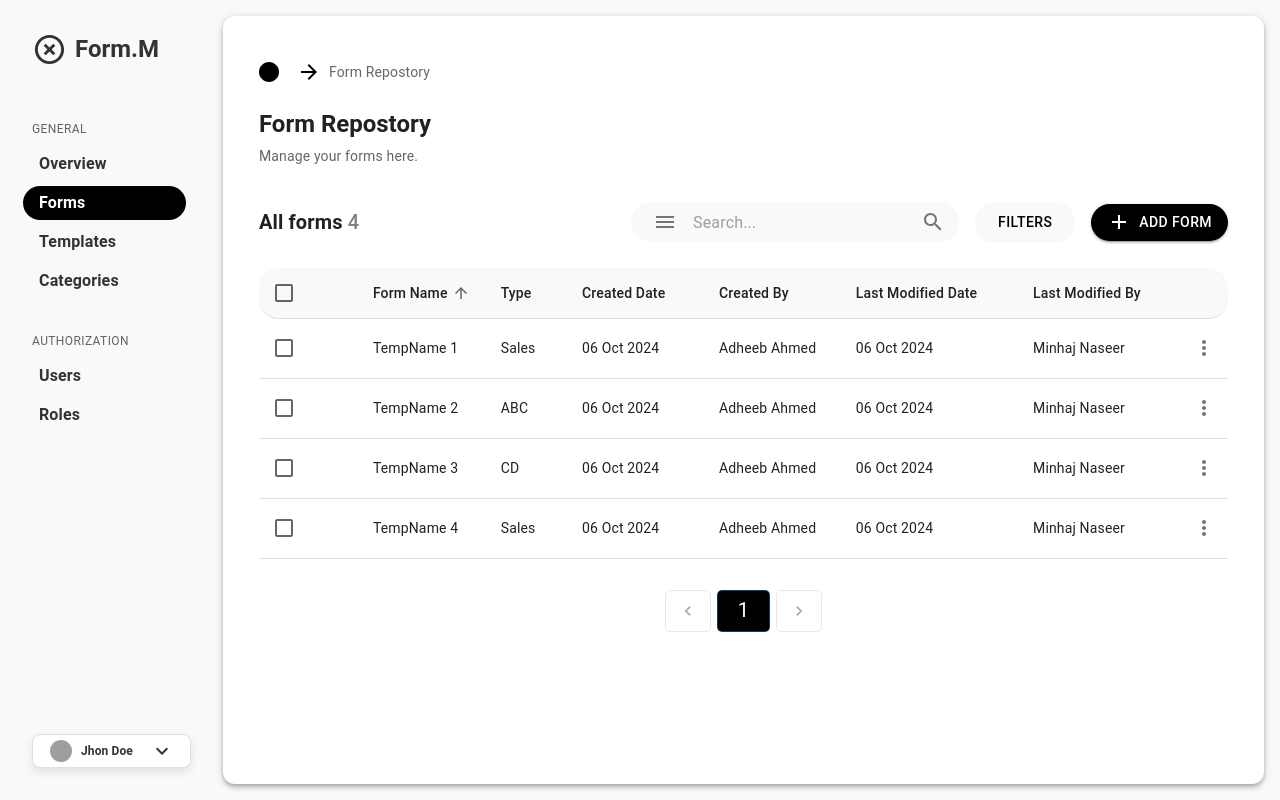
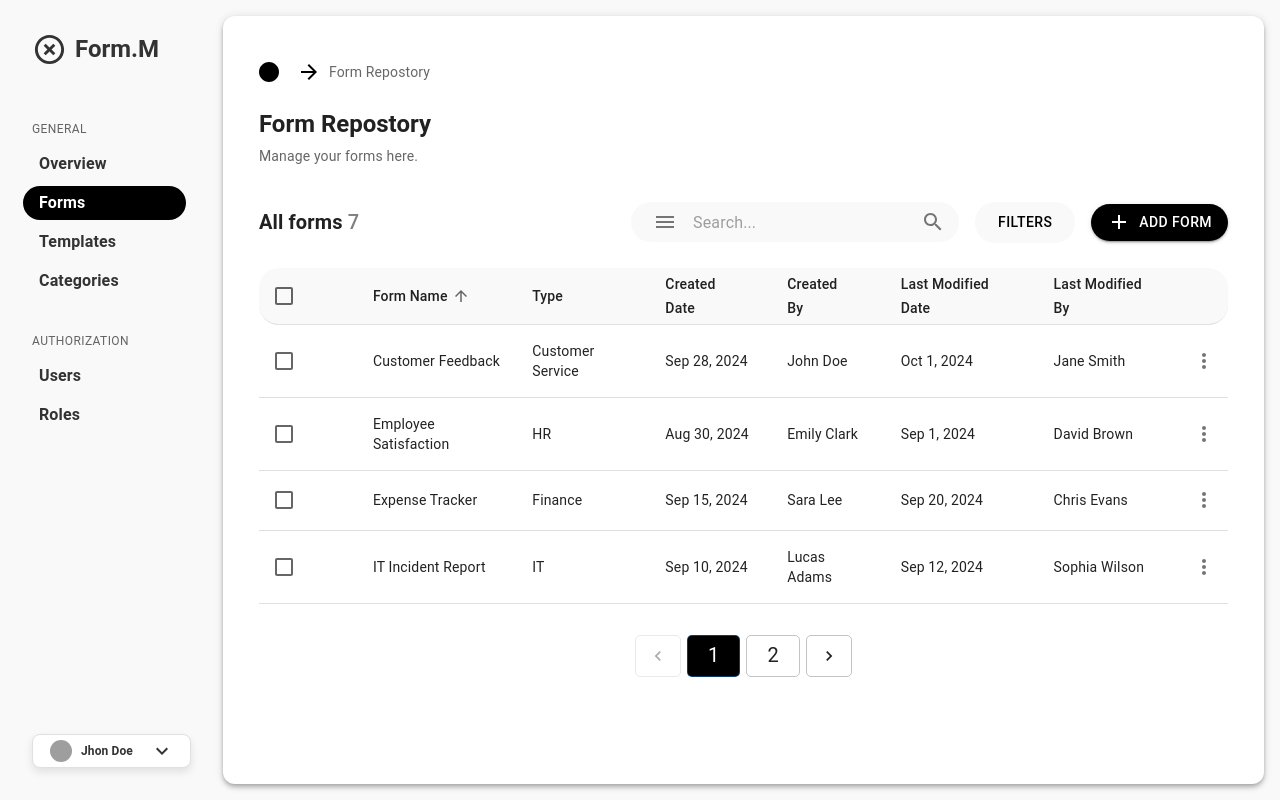
Before and after one commit to charan2r/formly, a React (Vite) app in the folder front-end/: page /forms in a window 1280 px wide. Built offline with nearby package versions, Linux system fonts and the light colour scheme; grey boxes are pictures that could not be loaded.

Commit message:
Update some functions

```diff
--- a/front-end/src/components/Form.tsx
+++ b/front-end/src/components/Form.tsx
@@ -170,6 +170,13 @@ const FormTable: React.FC = () => {
     setEditDialogOpen(true);
   };
 
+  const handleViewClick = (form: form | undefined) => {
+    if (!form) return;
+    setViewFormData(form);
+    setViewDialogOpen(true);
+    handleMenuClose();
+  };
+
   const handleMenuOpen = (event: React.MouseEvent<HTMLElement>, id: number) => {
     event.stopPropagation(); // Prevent event bubbling
     setMenuAnchor(event.currentTarget);
@@ -183,8 +190,8 @@ const FormTable: React.FC = () => {
 
   const handleSelectAll = (event: React.ChangeEvent<HTMLInputElement>) => {
     const checked = event.target.checked;
-    const newSelectedForms = forms.reduce((acc, frm) => {
-      acc[frm.formId] = checked;  // Apply the same checked state to all forms
+    const newSelectedForms = forms.reduce((acc, form) => {
+      acc[form.templateId] = checked;
       return acc;
     }, {} as Record<number, boolean>);
 
@@ -342,23 +349,22 @@ const FormTable: React.FC = () => {
   };
 
   const filteredData = forms
-    .filter((frm) => {
+    .filter((form) => {
       const searchLower = searchTerm.toLowerCase();
 
       // Search across multiple fields
-      const nameMatch = frm.name.toLowerCase().includes(searchLower);
-      const categoryMatch = frm.category.toLowerCase().includes(searchLower);
-      const createdByMatch = frm.createdBy.toLowerCase().includes(searchLower);
-      const lastModifiedByMatch = frm.lastModifiedBy.toLowerCase().includes(searchLower);
-
-      // Return true if any field matches the search term
-      return nameMatch || categoryMatch || createdByMatch || lastModifiedByMatch;
+      return (
+        form.name.toLowerCase().includes(searchLower) ||
+        form.category.toLowerCase().includes(searchLower) ||
+        form.createdBy.toLowerCase().includes(searchLower) ||
+        form.lastModifiedBy.toLowerCase().includes(searchLower)
+      );
     })
-    .filter((frm) => {
+    .filter((form) => {
       // Apply additional filters if they exist
-      const nameMatches = filters.name ? frm.name.toLowerCase().includes(filters.name.toLowerCase()) : true;
-      const categoryMatches = filters.category ? frm.category.toLowerCase().includes(filters.category.toLowerCase()) : true;
-      const lastActiveMatches = filters.lastActive ? frm.lastModifiedDate.toLowerCase().includes(filters.lastActive.toLowerCase()) : true;
+      const nameMatches = filters.name ? form.name.toLowerCase().includes(filters.name.toLowerCase()) : true;
+      const categoryMatches = filters.category ? form.category.toLowerCase().includes(filters.category.toLowerCase()) : true;
+      const lastActiveMatches = filters.lastActive ? form.lastModifiedDate.toLowerCase().includes(filters.lastActive.toLowerCase()) : true;
 
       return nameMatches && categoryMatches && lastActiveMatches;
     })
@@ -730,19 +736,11 @@ const FormTable: React.FC = () => {
                                 <TableCell sx={{ textAlign: 'left', paddingLeft: '16px' }}>{row.name}</TableCell>
                                 <TableCell sx={{ textAlign: 'left', paddingLeft: '16px' }}>{row.category}</TableCell>
                                 <TableCell sx={{ textAlign: 'left', paddingLeft: '16px' }}>
-                                    {new Date(row.createdDate).toLocaleString("en-GB", {
-                                        day: "2-digit",
-                                        month: "short",
-                                        year: "numeric"
-                                    })}
+                                    {row.createdDate}
                                 </TableCell>
                                 <TableCell sx={{ textAlign: 'left', paddingLeft: '16px' }}>{row.createdBy}</TableCell>
                                 <TableCell sx={{ textAlign: 'left', paddingLeft: '16px' }}>
-                                    {new Date(row.lastModifiedDate).toLocaleString("en-GB", {
-                                        day: "2-digit",
-                                        month: "short",
-                                        year: "numeric"
-                                    })}
+                                    {row.lastModifiedDate}
                                 </TableCell>
                                 <TableCell sx={{ textAlign: 'left', paddingLeft: '16px' }}>{row.lastModifiedBy}</TableCell>
                                 <TableCell padding="checkbox">
@@ -771,7 +769,7 @@ const FormTable: React.FC = () => {
                                     >
                                         <MenuItem
                                             onClick={() => {
-                                                handleEditClick(forms.find(form => form.templateId === selectedRowId));
+                                                handleEditClick(forms.find(form => form.templateId === selectedRowId)!);
                                                 handleMenuClose();
                                             }}
                                             sx={{
@@ -786,6 +784,23 @@ const FormTable: React.FC = () => {
                                             }}
                                         >
                                             Edit
+                                        </MenuItem>
+                                        <MenuItem
+                                            onClick={() => {
+                                                handleViewClick(forms.find(form => form.templateId === selectedRowId));
+                                            }}
+                                            sx={{
+                                                backgroundColor: 'white',
+                                                borderRadius: '10px',
+                                                margin: '5px',
+                                                justifyContent: 'center',
+                                                fontSize: '0.875rem',
+                                                minHeight: '30px',
+                                                minWidth: '100px',
+                                                '&:hover': { backgroundColor: '#f0f0f0' },
+                                            }}
+                                        >
+                                            View
                                         </MenuItem>
                                         <MenuItem
                                             onClick={handleShareClick}
--- a/front-end/src/components/formData.tsx
+++ b/front-end/src/components/formData.tsx
@@ -1,4 +1,4 @@
-export interface form {
+export interface Form {
   templateId: number;
   name: string;
   category: string;
@@ -8,43 +8,70 @@ export interface form {
   lastModifiedBy: string;
 }
 
-  // Sample data array that matches the Template interface
-  const sampleFormData: form[] = [
+// Sample data array with unique entries
+const sampleFormData: Form[] = [
   {
     templateId: 1,
-      name: 'TempName 1',
+    name: 'Sales Overview',
     category: 'Sales',
-      createdDate: 'Oct 6, 2024',
+    createdDate: 'Oct 1, 2024',
     createdBy: 'Adheeb Ahmed',
-      lastModifiedDate: 'Oct 6, 2024',
+    lastModifiedDate: 'Oct 2, 2024',
     lastModifiedBy: 'Minhaj Naseer',
   },
   {
     templateId: 2,
-      name: 'TempName 2',
-      category: 'ABC',
-      createdDate: 'Oct 6, 2024',
-      createdBy: 'Adheeb Ahmed',
-      lastModifiedDate: 'Oct 6, 2024',
-      lastModifiedBy: 'Minhaj Naseer',
+    name: 'Customer Feedback',
+    category: 'Customer Service',
+    createdDate: 'Sep 28, 2024',
+    createdBy: 'John Doe',
+    lastModifiedDate: 'Oct 1, 2024',
+    lastModifiedBy: 'Jane Smith',
   },
   {
     templateId: 3,
-      name: 'TempName 3',
-      category: 'CD',
-      createdDate: 'Oct 6, 2024',
-      createdBy: 'Adheeb Ahmed',
-      lastModifiedDate: 'Oct 6, 2024',
-      lastModifiedBy: 'Minhaj Naseer',
+    name: 'Expense Tracker',
+    category: 'Finance',
+    createdDate: 'Sep 15, 2024',
+    createdBy: 'Sara Lee',
+    lastModifiedDate: 'Sep 20, 2024',
+    lastModifiedBy: 'Chris Evans',
   },
   {
     templateId: 4,
-      name: 'TempName 4',
-      category: 'Sales',
-      createdDate: 'Oct 6, 2024',
-      createdBy: 'Adheeb Ahmed',
+    name: 'Employee Satisfaction',
+    category: 'HR',
+    createdDate: 'Aug 30, 2024',
+    createdBy: 'Emily Clark',
+    lastModifiedDate: 'Sep 1, 2024',
+    lastModifiedBy: 'David Brown',
+  },
+  {
+    templateId: 5,
+    name: 'Marketing Campaign Analysis',
+    category: 'Marketing',
+    createdDate: 'Oct 3, 2024',
+    createdBy: 'Mia Johnson',
+    lastModifiedDate: 'Oct 4, 2024',
+    lastModifiedBy: 'Oliver King',
+  },
+  {
+    templateId: 6,
+    name: 'IT Incident Report',
+    category: 'IT',
+    createdDate: 'Sep 10, 2024',
+    createdBy: 'Lucas Adams',
+    lastModifiedDate: 'Sep 12, 2024',
+    lastModifiedBy: 'Sophia Wilson',
+  },
+  {
+    templateId: 7,
+    name: 'Product Launch Checklist',
+    category: 'Operations',
+    createdDate: 'Oct 5, 2024',
+    createdBy: 'Noah Davis',
     lastModifiedDate: 'Oct 6, 2024',
-      lastModifiedBy: 'Minhaj Naseer',
+    lastModifiedBy: 'Emma Thomas',
   },
 ];
 
```
Lines whose indentation alone changed are shown as unchanged.
